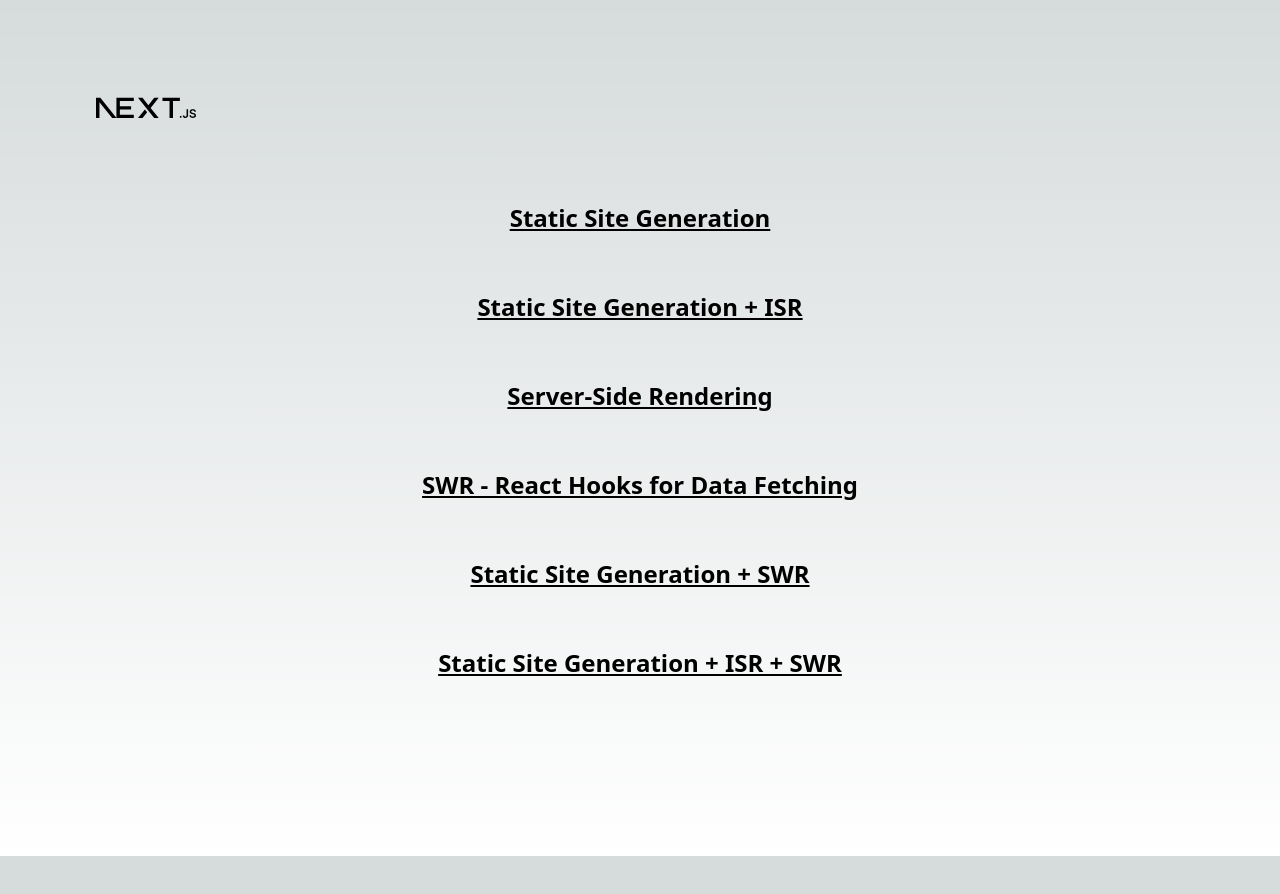
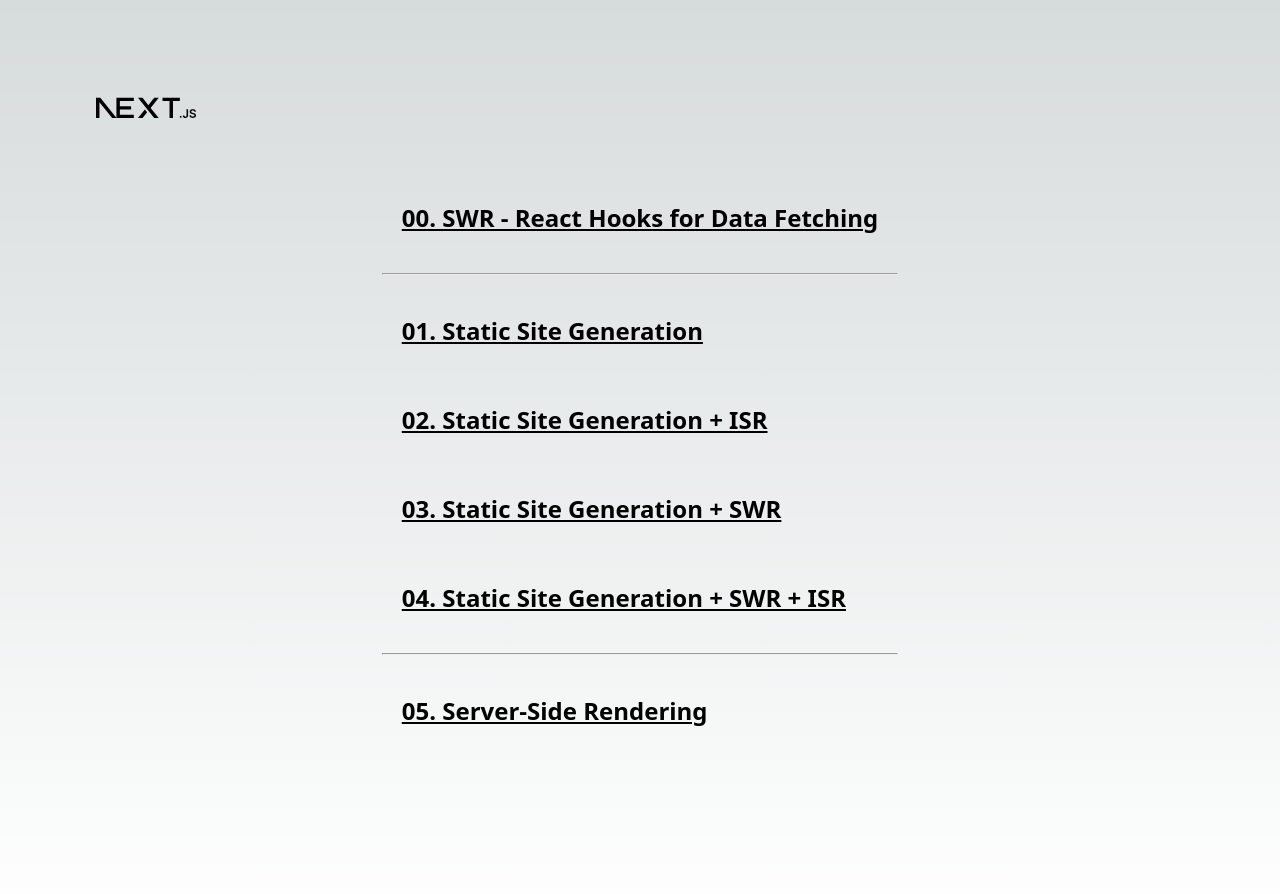
Before and after one commit to larswittenberg/nextjs-data-fetching-methods, a Next.js app: page / in a window 1280 px wide. Shown: the top 894 px of the page. Before the commit the page ends 856 px from the top, so only its background shows below. Built offline with nearby package versions, Linux system fonts and the light colour scheme.

Commit message:
UPDATE: Rename and resorting

```diff
--- a/pages/index.js
+++ b/pages/index.js
@@ -9,8 +9,14 @@
 		<>
 			<Head>
 				<title>Next.js data fetching methods</title>
-				<meta name="description" content="Demo project for SSG, SSR, ISR, SWR" />
-				<meta name="viewport" content="width=device-width, initial-scale=1" />
+				<meta
+					name="description"
+					content="Demo project for SSG, SSR, ISR, SWR"
+				/>
+				<meta
+					name="viewport"
+					content="width=device-width, initial-scale=1"
+				/>
 				<link rel="icon" href="/favicon.ico" />
 			</Head>
 			<main className={styles.main}>
@@ -34,33 +40,45 @@
 				</div>
 
 				<div className={styles.center}>
-					<Link href="/ssg" className={styles.card}>
-						<h2>Static Site Generation</h2>
+					<Link href="/00-swr" className={styles.card}>
+						<h2>00. SWR - React Hooks for Data Fetching</h2>
 					</Link>
 					<br />
-					<Link href="/ssg-isr" className={styles.card}>
-						<h2>Static Site Generation + ISR</h2>
+
+					<hr />
+					<br />
+
+					<Link href="/01-ssg" className={styles.card}>
+						<h2>01. Static Site Generation</h2>
 					</Link>
 					<br />
-					<Link href="/ssr" className={styles.card}>
-						<h2>Server-Side Rendering</h2>
+
+					<Link href="/02-ssg-isr" className={styles.card}>
+						<h2>02. Static Site Generation + ISR</h2>
 					</Link>
 					<br />
-					<Link href="/swr" className={styles.card}>
-						<h2>SWR - React Hooks for Data Fetching</h2>
+
+					<Link href="/03-ssg-swr" className={styles.card}>
+						<h2>03. Static Site Generation + SWR</h2>
 					</Link>
 					<br />
-					<Link href="/ssg-swr" className={styles.card}>
-						<h2>Static Site Generation + SWR</h2>
+
+					<Link href="/04-ssg-swr-isr" className={styles.card}>
+						<h2>04. Static Site Generation + SWR + ISR</h2>
 					</Link>
 					<br />
-					<Link href="/ssg-isr-swr" className={styles.card}>
-						<h2>Static Site Generation + ISR + SWR</h2>
+
+					<hr />
+					<br />
+
+					<Link href="/05-ssr" className={styles.card}>
+						<h2>05. Server-Side Rendering</h2>
 					</Link>
+					<br />
 				</div>
 
 				<div className={styles.grid}></div>
 			</main>
 		</>
-	)
+	);
 }
--- a/styles/Home.module.css
+++ b/styles/Home.module.css
@@ -83,7 +83,6 @@
   display: flex;
   flex-direction: column;
   justify-content: center;
-  align-items: center;
   position: relative;
   padding: 4rem 0;
 }
```
Also changed, not shown: pages/00-swr.js (renamed from pages/swr.js, +10 -3 lines), pages/01-ssg.js (renamed from pages/ssg.js, +11 -3 lines), pages/02-ssg-isr.js (renamed from pages/ssg-isr.js, +14 -3 lines), pages/03-ssg-swr.js (renamed from pages/ssg-swr.js, +12 -3 lines), pages/04-ssg-swr-isr.js (renamed from pages/ssg-isr-swr.js, +15 -3 lines), pages/05-ssr.js (renamed from pages/ssr.js). Lines whose indentation alone changed are shown as unchanged.
